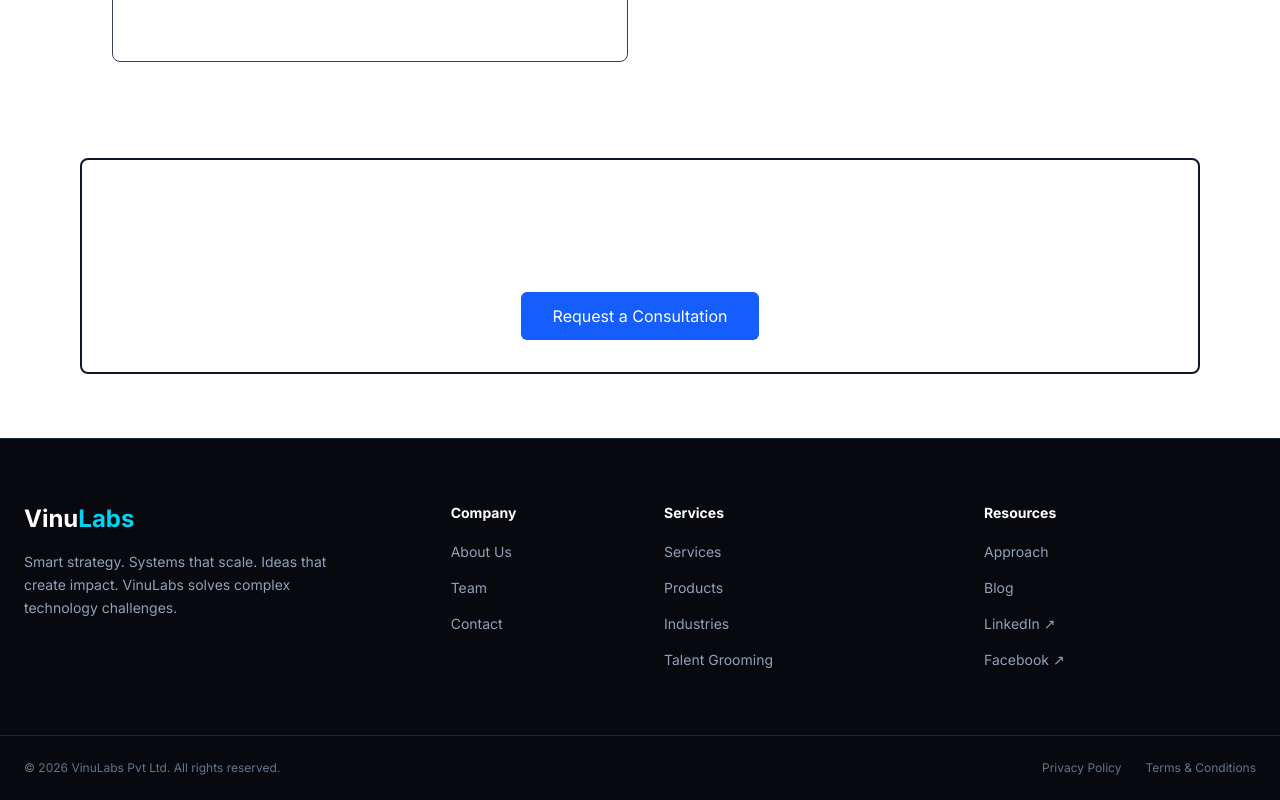
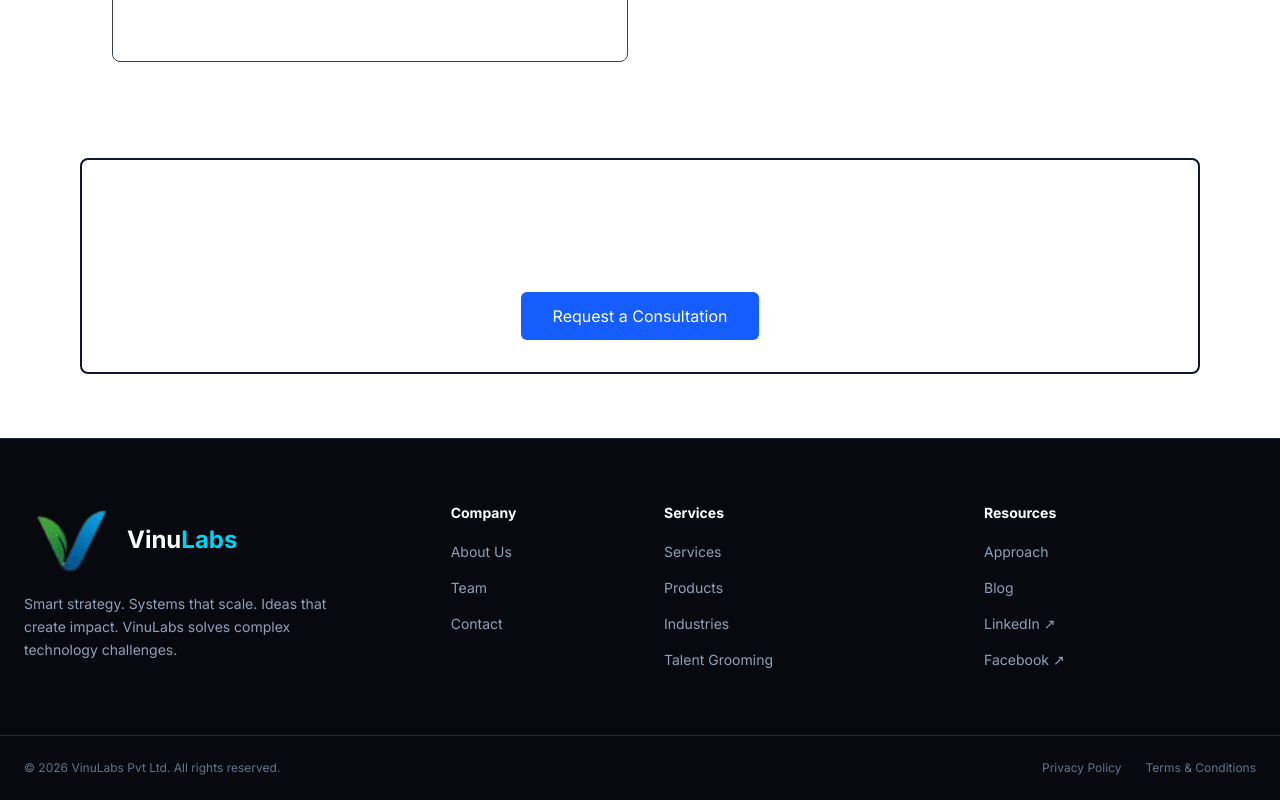
Before and after one commit to malitha-tishamal/VinuLabs-Web, a Next.js app: page /services in a window 1280 px wide. Shown: the part 4889-5689 px from the top of the page. Built offline with nearby package versions, Linux system fonts and the light colour scheme; no server answers.

Commit message:
Update index.tsx

```diff
--- a/src/components/Layout/Footer/index.tsx
+++ b/src/components/Layout/Footer/index.tsx
@@ -1,6 +1,7 @@
 'use client'
 import React, { FC } from 'react'
 import Link from 'next/link'
+import Image from 'next/image'
 import { useLanguage } from '@/context/LanguageContext'
 
 const Footer: FC = () => {
@@ -12,7 +13,16 @@ const Footer: FC = () => {
         <div className='grid grid-cols-1 md:grid-cols-12 gap-12'>
           {/* Brand Column */}
           <div className='md:col-span-4 space-y-4'>
-            <Link href='/' className='inline-block'>
+            <Link href='/' className='inline-flex items-center gap-3'>
+              <Image
+                src='/images/logo/logo.png'
+                alt='VinuLabs'
+                width={140}
+                height={40}
+                style={{ width: 'auto', height: 'auto' }}
+                quality={85}
+                loading='lazy'
+              />
               <h2 className='text-2xl font-bold'>
                 <span className='text-white'>Vinu</span>
                 <span className='text-cyan-400'>Labs</span>
```
